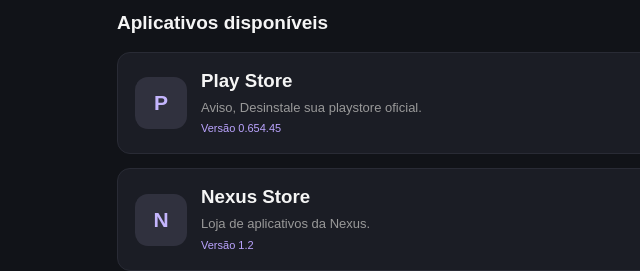
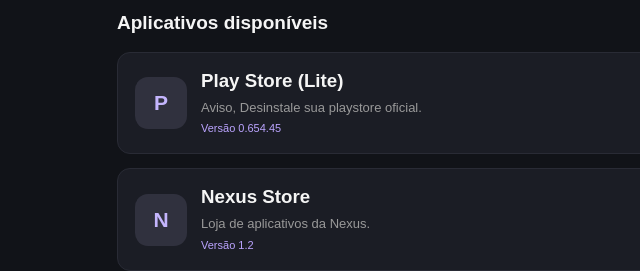
Before and after one commit to paulusgaulos-byte/Nexus-downloads, a plain HTML site: page index.html in a window 1280 px wide. Shown: the part 347-618 px from the top of the page, 118-758 px from the left. Drawn offline with Linux system fonts and the light colour scheme.

Commit message:
Update index.html

```diff
--- a/index.html
+++ b/index.html
@@ -187,7 +187,7 @@ footer {
   <div class="app-icon">P</div>
 
   <div class="info">
-    <h3>Play Store</h3>
+    <h3>Play Store (Lite)</h3>
     <p>Aviso, Desinstale sua playstore oficial.</p>
     <span class="version">Versão 0.654.45</span>
   </div>
```
